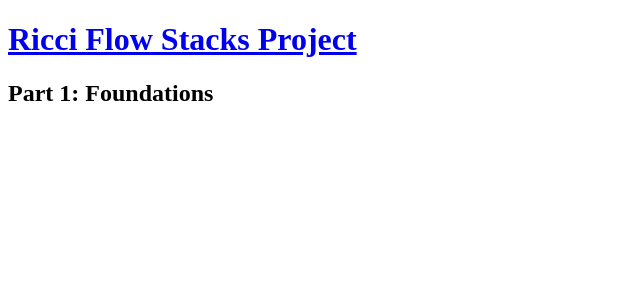
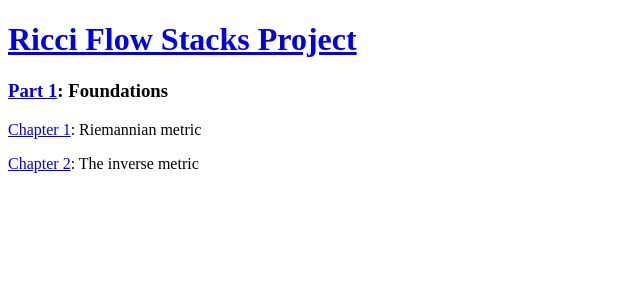
Before and after one commit to bennett-chow/ricciflow.org, a Jekyll site: the page built from part-1-foundations/index.md, in a window 1280 px wide. Shown: the top 300 px of the page, without its empty margins (0-640 px from the left). Built offline with Jekyll 4.4.1, drawn with Linux system fonts in a browser that asks for light colours.

Commit message:
Update index.md

```diff
--- a/part-1-foundations/index.md
+++ b/part-1-foundations/index.md
@@ -3,4 +3,8 @@ layout: default
 title: Part 1 Foundations
 ---
 
-## Part 1: Foundations
+<h3><a href="/part-1-foundations/">Part 1</a>: Foundations</h3>
+
+<a href="/part-1-foundations/riemannian-metric.html">Chapter 1<a/>: Riemannian metric
+
+<a href="/part-1-foundations/inverse-metric.html">Chapter 2<a/>: The inverse metric
```
